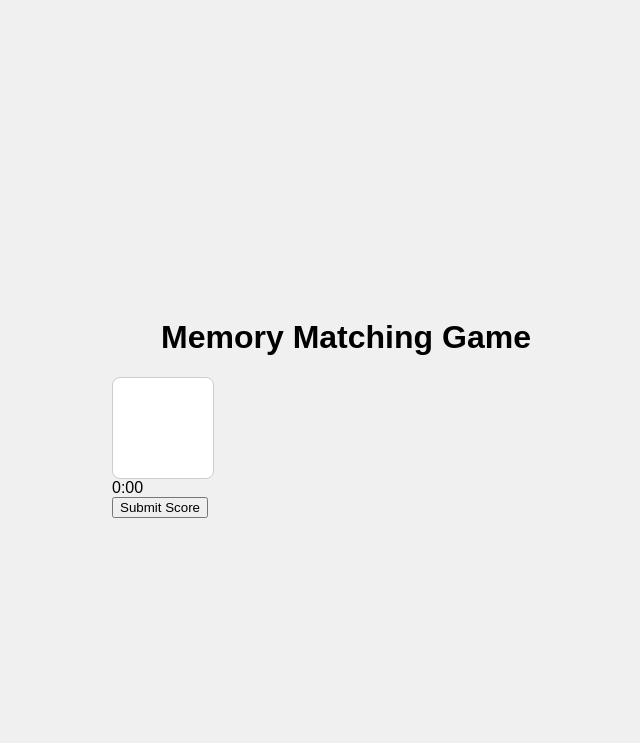
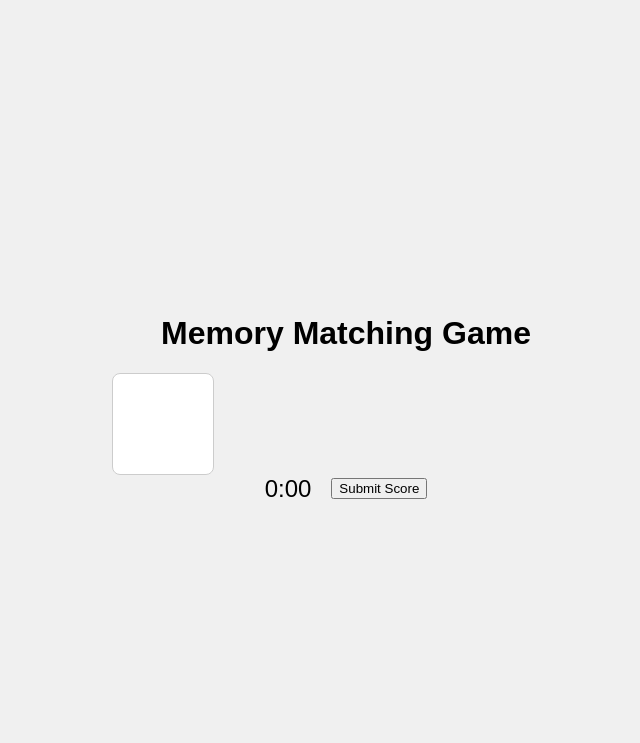
Before and after one commit to chininchu/Memory-Card-Game, a Spring Boot app: page /game in a window 1280 px wide. Shown: the top 743 px of the page, without its empty margins (294-934 px from the left). Run offline with Spring Boot 4, Linux system fonts and the light colour scheme; tables that the repository leaves empty hold one stand-in row (values such as "Sample post").

Commit message:
The timer and the Submit button are now centered

```diff
--- a/src/main/resources/static/css/styles.css
+++ b/src/main/resources/static/css/styles.css
@@ -65,3 +65,16 @@
     text-align: center; /* Horizontally center the icons */
 
 }
+
+.header {
+    display: flex;
+    justify-content: center;
+    align-items: center;
+    gap: 20px; /* Adds some space between the timer and the button */
+    margin-bottom: 20px; /* Adds some space between the header and the game board */
+}
+
+#timer {
+    font-size: 24px;
+    color: black;
+}
--- a/src/main/resources/templates/game.html
+++ b/src/main/resources/templates/game.html
@@ -36,6 +36,8 @@
         </div>
     </div>
 
+    <div class="header">
+
 
         <div id="timer">0:00</div>
         <form th:action="@{/score}" th:object="${score}" method="post">
@@ -43,6 +45,11 @@
             <input type="hidden" th:field="*{player.username}" id="playerName"/>
             <input type="submit" value="Submit Score"/>
         </form>
+
+
+    </div>
+
+
 </div>
 
 
```
Lines whose indentation alone changed are shown as unchanged.
